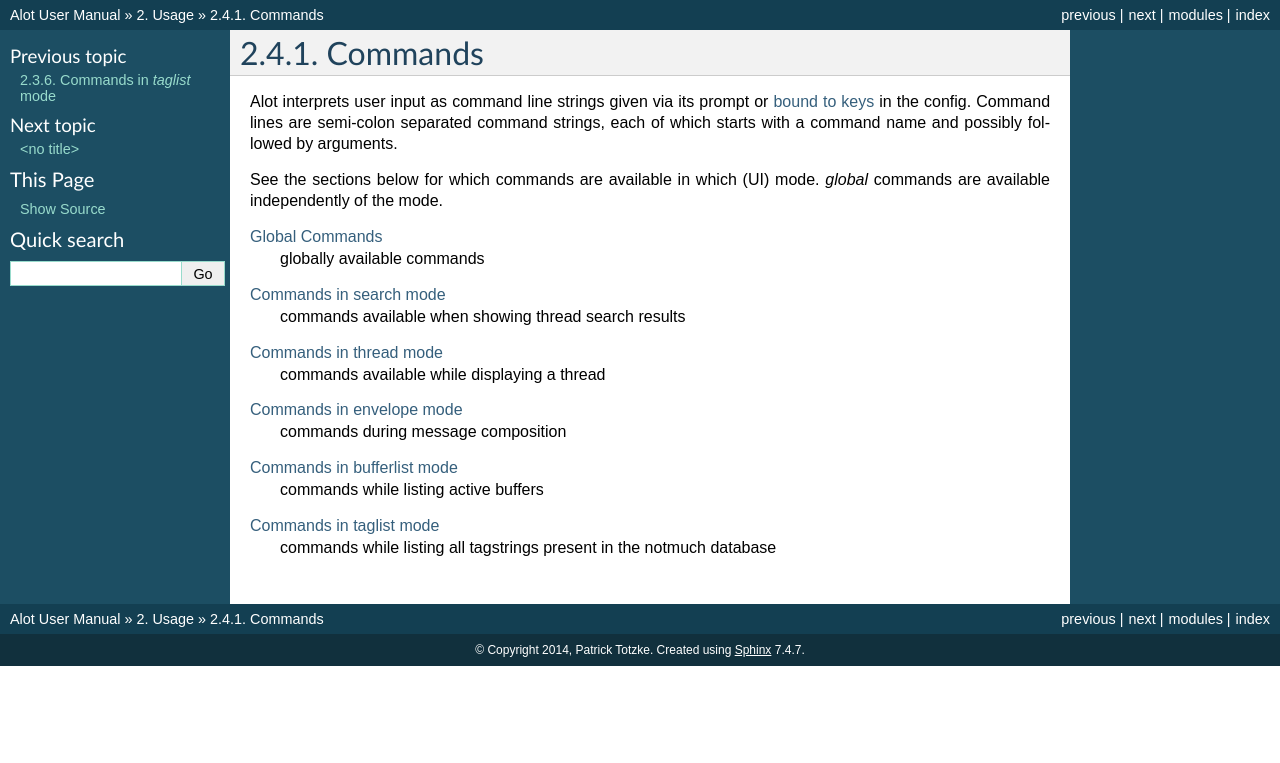
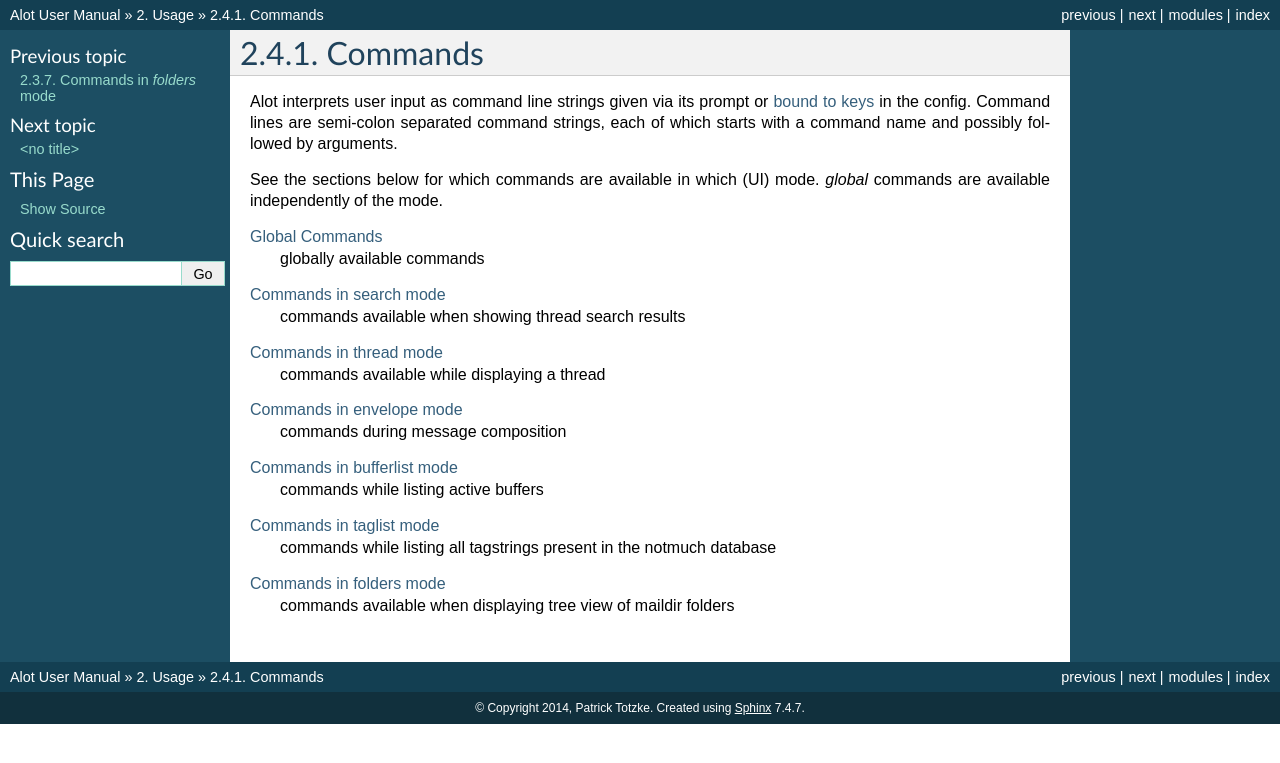
Before and after one commit to pazz/alot, a Sphinx documentation site: the page built from docs/source/usage/commands.rst, in a window 1280 px wide. Shown: the top 763 px of the page. Built offline with Sphinx 7.4.7, drawn with Linux system fonts in a browser that asks for light colours.

Commit message:
folders: add documentation

```diff
--- a/docs/source/usage/commands.rst
+++ b/docs/source/usage/commands.rst
@@ -23,6 +23,8 @@ See the sections below for which commands are available in which (UI) mode.
     commands while listing active buffers
 :doc:`modes/taglist`
     commands while listing all tagstrings present in the notmuch database
+:doc:`modes/folders`
+    commands available when displaying tree view of maildir folders
 
 .. toctree::
    :maxdepth: 2
@@ -34,3 +36,4 @@ See the sections below for which commands are available in which (UI) mode.
    modes/envelope
    modes/bufferlist
    modes/taglist
+   modes/folders
```
Also changed, not shown: docs/source/usage/modes/folders.rst (added, +43 -0 lines), 1 other file.
